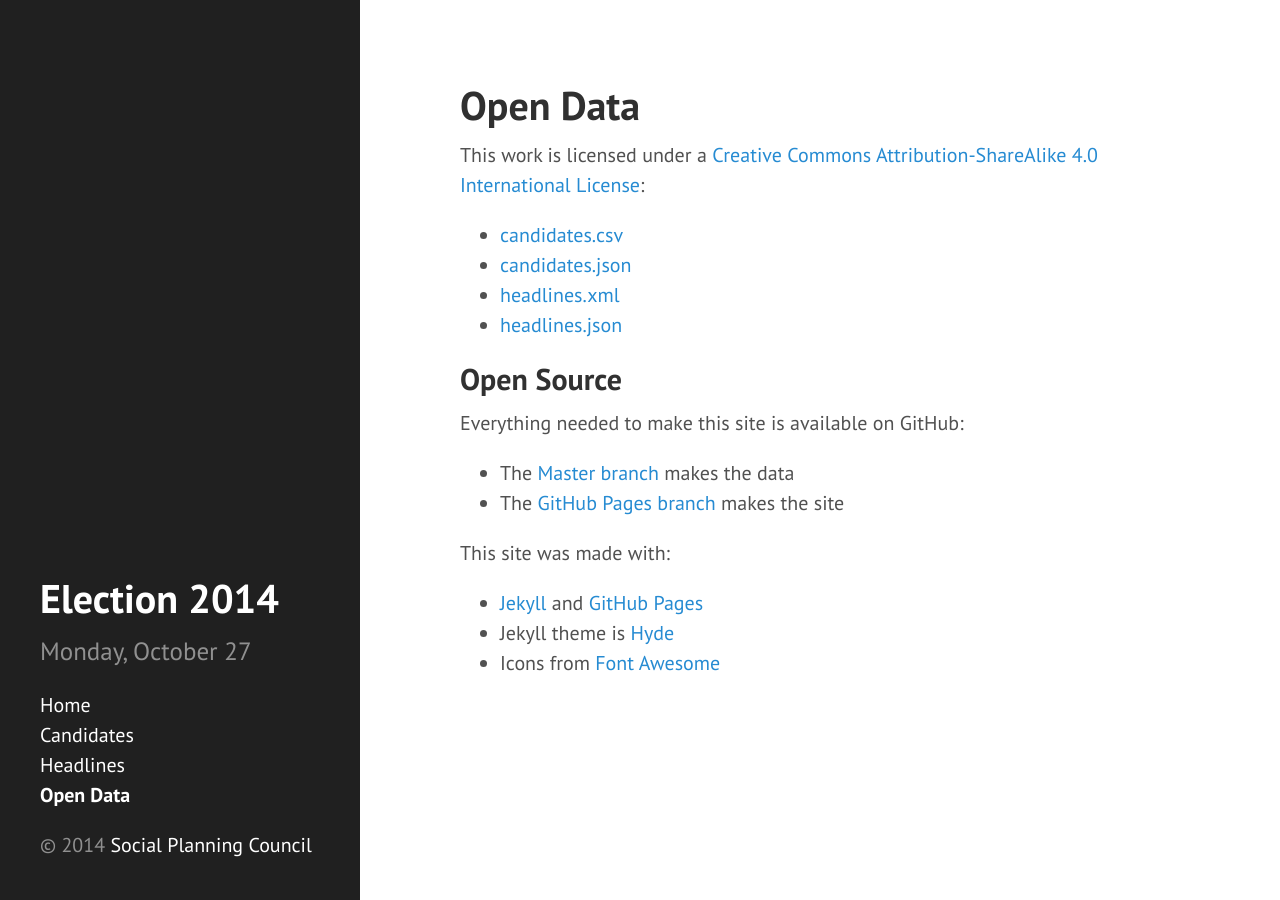
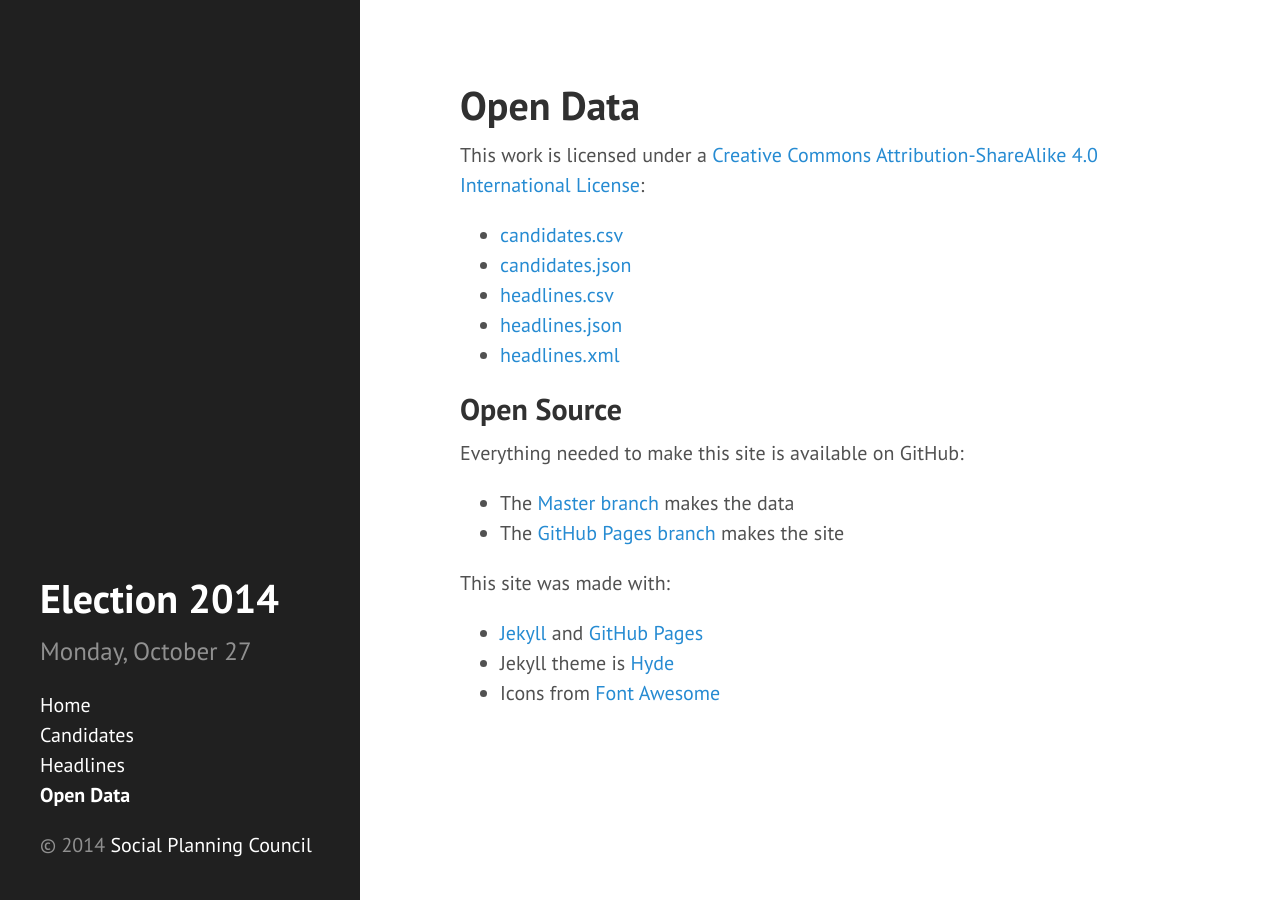
Before and after one commit to info-waterloo-region/election-2014, a Jekyll site: the page built from open-data.md, in a window 1280 px wide. Built offline with Jekyll 4.4.1, drawn with Linux system fonts in a browser that asks for light colours; nearby versions of some CDN libraries; Markdown is read by kramdown in place of the engine named in the settings.

Commit message:
headlines.csv

```diff
--- a/open-data.md
+++ b/open-data.md
@@ -7,8 +7,9 @@ This work is licensed under a <a rel="license" href="http://creativecommons.org/
 
 * [candidates.csv](https://github.com/info-waterloo-region/election-2014/blob/master/candidates.csv)
 * [candidates.json](https://github.com/info-waterloo-region/election-2014/blob/master/candidates.json)
+* [headlines.csv](https://github.com/info-waterloo-region/election-2014/blob/master/headlines.csv)
+* [headlines.json](https://github.com/info-waterloo-region/election-2014/blob/master/headlines.json)
 * [headlines.xml](http://info.waterlooregion.org/election-2014/headlines.xml)
-* [headlines.json](https://github.com/info-waterloo-region/election-2014/blob/master/headlines.json)
 
 ## Open Source
 
```
